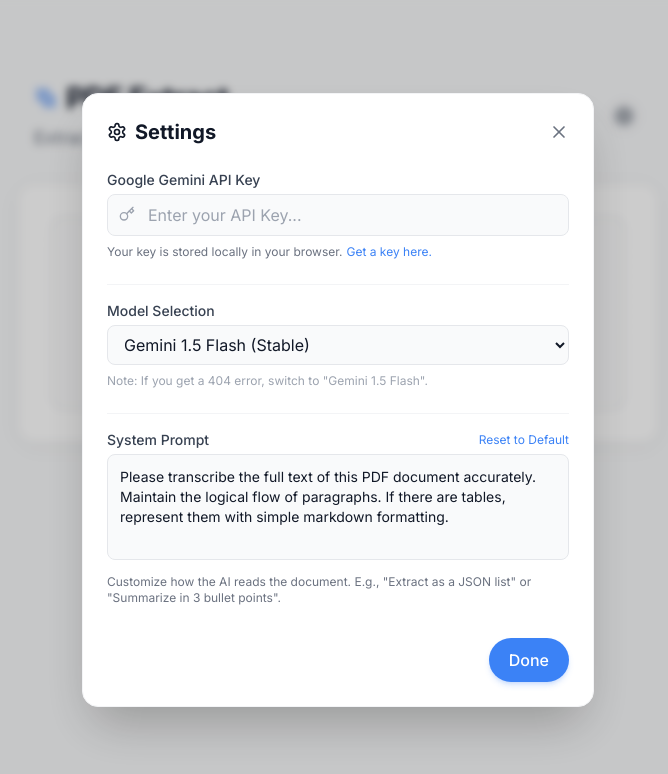
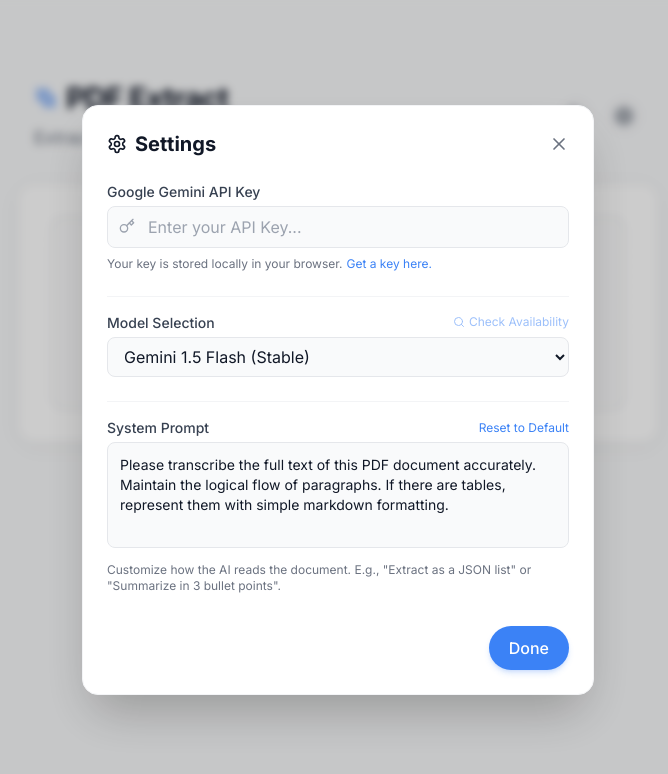
Before and after one commit to blackpirateapps/pdf-text-extractor-, a React (Vite) app: page / in a window 1280 px wide. Both pictures are taken after a click on the button 926 px from the left and 116 px from the top of the page. Shown: the top 774 px of the page, without its empty margins (302-970 px from the left). Built offline with nearby package versions, Linux system fonts and the light colour scheme; the HTML template or start-up script is replaced by a standard one.

Commit message:
init commit

```diff
--- a/src/App.jsx
+++ b/src/App.jsx
@@ -1,5 +1,5 @@
 import React, { useState, useRef, useEffect } from 'react';
-import { Upload, FileText, X, Copy, Check, Loader2, Sparkles, ArrowRight, Moon, Sun, Settings, Key, AlertCircle, ExternalLink, RefreshCw } from 'lucide-react';
+import { Upload, FileText, X, Copy, Check, Loader2, Sparkles, ArrowRight, Moon, Sun, Settings, Key, AlertCircle, ExternalLink, RefreshCw, Search, CheckCircle2 } from 'lucide-react';
 
 // --- Configuration ---
 // In Vercel/Vite, we access environment variables via import.meta.env
@@ -70,9 +70,45 @@
 
 // --- Component: SettingsModal ---
 const SettingsModal = ({ isOpen, onClose, apiKey, setApiKey, model, setModel, prompt, setPrompt }) => {
+  const [checkingModels, setCheckingModels] = useState(false);
+  const [availableModels, setAvailableModels] = useState(null);
+  const [checkError, setCheckError] = useState("");
+
   if (!isOpen) return null;
 
   const isUsingEnvKey = !!ENV_API_KEY;
+
+  const checkAvailableModels = async () => {
+    const keyToUse = ENV_API_KEY || apiKey;
+    if (!keyToUse) {
+      setCheckError("Please enter an API Key first.");
+      return;
+    }
+
+    setCheckingModels(true);
+    setAvailableModels(null);
+    setCheckError("");
+
+    try {
+      const response = await fetch(`https://generativelanguage.googleapis.com/v1beta/models?key=${keyToUse}`);
+      if (!response.ok) {
+        if (response.status === 400) throw new Error("Invalid API Key");
+        throw new Error("Failed to fetch models");
+      }
+
+      const data = await response.json();
+      // Filter to just Gemini models that support content generation
+      const geminiModels = data.models
+        .filter(m => m.name.includes("gemini") && m.supportedGenerationMethods.includes("generateContent"))
+        .map(m => m.name.replace("models/", ""));
+
+      setAvailableModels(geminiModels);
+    } catch (err) {
+      setCheckError(err.message || "Could not verify models.");
+    } finally {
+      setCheckingModels(false);
+    }
+  };
 
   return (
     <div className="fixed inset-0 z-50 flex items-center justify-center bg-black/20 dark:bg-black/60 backdrop-blur-sm animate-in fade-in duration-200">
@@ -120,9 +156,20 @@
           </div>
 
           <div className="border-t border-gray-100 dark:border-gray-700 pt-4">
-            <label className="block text-sm font-medium text-gray-700 dark:text-gray-300 mb-1">
-              Model Selection
-            </label>
+            <div className="flex justify-between items-baseline mb-1">
+              <label className="block text-sm font-medium text-gray-700 dark:text-gray-300">
+                Model Selection
+              </label>
+              <button
+                onClick={checkAvailableModels}
+                disabled={checkingModels || (!apiKey && !isUsingEnvKey)}
+                className="text-xs text-blue-500 hover:text-blue-600 flex items-center gap-1 disabled:opacity-50 disabled:cursor-not-allowed"
+              >
+                {checkingModels ? <Loader2 className="w-3 h-3 animate-spin" /> : <Search className="w-3 h-3" />}
+                Check Availability
+              </button>
+            </div>
+
             <select
               value={model}
               onChange={(e) => setModel(e.target.value)}
@@ -131,10 +178,38 @@
               <option value="gemini-1.5-flash">Gemini 1.5 Flash (Stable)</option>
               <option value="gemini-1.5-pro">Gemini 1.5 Pro (Best Quality)</option>
               <option value="gemini-1.5-flash-8b">Gemini 1.5 Flash 8B (Fastest)</option>
+              {/* Add an option for custom inputs if the check reveals other models */}
+              {!["gemini-1.5-flash", "gemini-1.5-pro", "gemini-1.5-flash-8b"].includes(model) && (
+                <option value={model}>{model} (Custom/Saved)</option>
+              )}
             </select>
-            <p className="text-xs text-gray-400 mt-2">
-              Note: If you get a 404 error, switch to "Gemini 1.5 Flash".
-            </p>
+
+            {/* Availability Results */}
+            {checkError && (
+              <p className="text-xs text-red-500 mt-2 flex items-center gap-1">
+                <AlertCircle className="w-3 h-3" /> {checkError}
+              </p>
+            )}
+            {availableModels && (
+              <div className="mt-3 p-3 bg-gray-50 dark:bg-gray-700/30 rounded-lg border border-gray-100 dark:border-gray-600">
+                <p className="text-xs font-medium text-gray-500 dark:text-gray-400 mb-2">Models available to your API Key:</p>
+                <div className="flex flex-wrap gap-2">
+                  {availableModels.map(m => (
+                    <button
+                      key={m}
+                      onClick={() => setModel(m)}
+                      className={`text-[10px] px-2 py-1 rounded-full border transition-colors ${
+                        model === m
+                          ? 'bg-blue-100 border-blue-200 text-blue-700 dark:bg-blue-900/30 dark:border-blue-800 dark:text-blue-300'
+                          : 'bg-white border-gray-200 text-gray-600 hover:border-blue-300 dark:bg-gray-800 dark:border-gray-600 dark:text-gray-300'
+                      }`}
+                    >
+                      {m} {model === m && "✓"}
+                    </button>
+                  ))}
+                </div>
+              </div>
+            )}
           </div>
 
           <div className="border-t border-gray-100 dark:border-gray-700 pt-4">
@@ -381,8 +456,6 @@
   const [apiKey, setApiKey] = useState(() => localStorage.getItem('gemini_api_key') || "");
 
   // SAFE MODEL INITIALIZATION:
-  // We only accept model names that are in our allowed list.
-  // This prevents 404s if the user has an old/deprecated model string saved in localStorage.
   const [modelName, setModelName] = useState(() => {
     const saved = localStorage.getItem('gemini_model');
     if (saved && VALID_MODELS.includes(saved)) {
```
